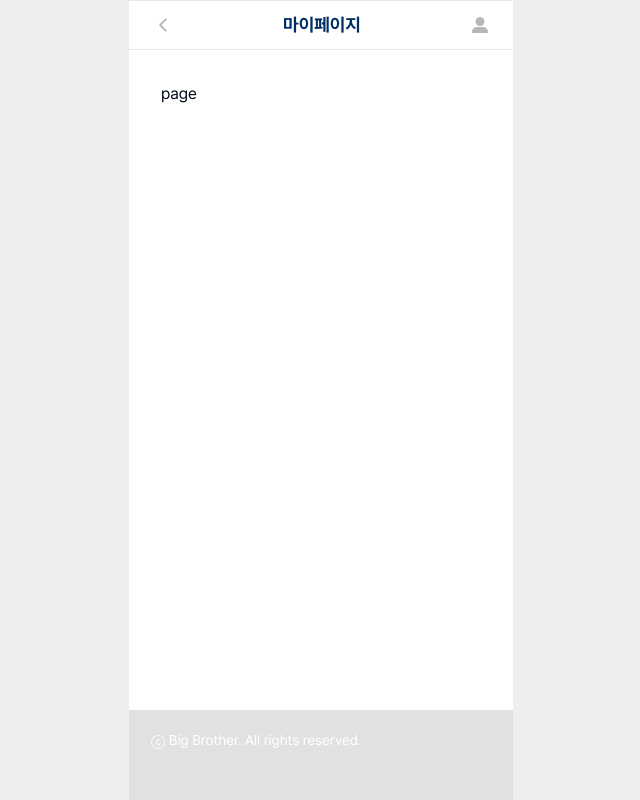
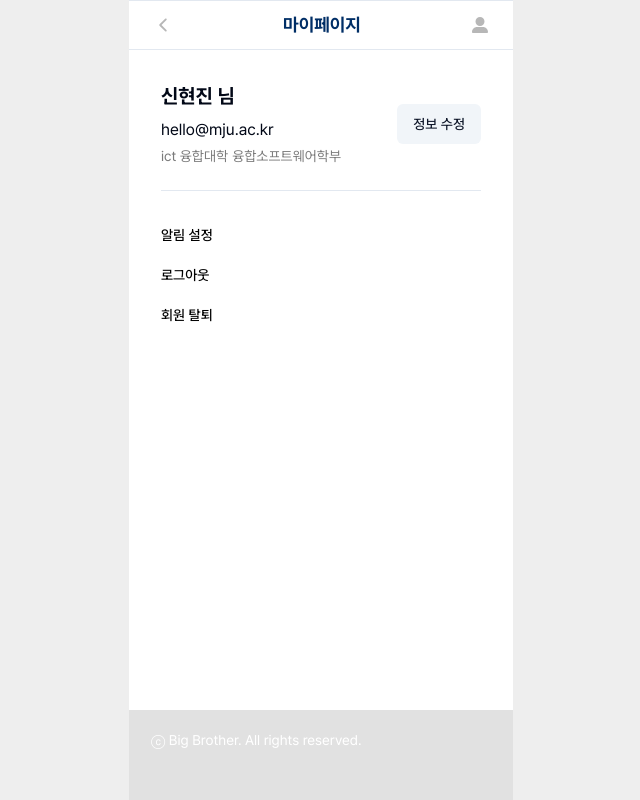
Before and after one commit to developthreefeet/big-brother-FE, a Next.js app: page /profile in a window 1280 px wide. Shown: the whole page, without its empty margins (319-959 px from the left). Built offline with nearby package versions, Linux system fonts and the light colour scheme.

Commit message:
style: 마이페이지 퍼블리싱 (#40)

```diff
--- a/src/app/profile/page.tsx
+++ b/src/app/profile/page.tsx
@@ -1,7 +1,51 @@
-import React from 'react';
+import { Button } from '@/shared/ui/ui/button';
+import Title from '@/widgets/Title';
 
 const page = () => {
-  return <div>page</div>;
+  return (
+    <div className="flex flex-col space-y-6">
+      <div className="flex justify-between items-center">
+        <div className="flex flex-col space-y-2">
+          <Title text="신현진 님" />
+          <div className="flex flex-col space-y-1">
+            <p>hello@mju.ac.kr</p>
+            <div className="flex items-center space-x-1 text-gray-300 text-sm">
+              <p>ict 융합대학</p>
+              <p>융합소프트웨어학부</p>
+            </div>
+          </div>
+        </div>
+        <Button variant="secondary">정보 수정</Button>
+      </div>
+      <hr />
+      <ul>
+        <li>
+          <Button
+            variant="link"
+            className="text-black p-0 hover:no-underline hover:opacity-50"
+          >
+            {`알림 설정`}
+          </Button>
+        </li>
+        <li>
+          <Button
+            variant="link"
+            className="text-black p-0 hover:no-underline hover:opacity-50"
+          >
+            {`로그아웃`}
+          </Button>
+        </li>
+        <li>
+          <Button
+            variant="link"
+            className="text-black p-0 hover:no-underline hover:opacity-50"
+          >
+            {`회원 탈퇴`}
+          </Button>
+        </li>
+      </ul>
+    </div>
+  );
 };
 
 export default page;
```
